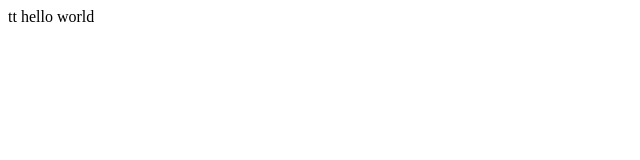
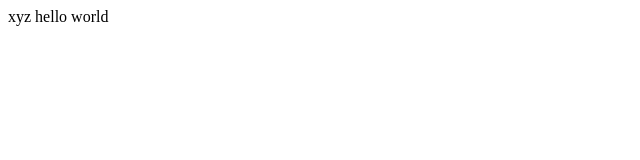
Before and after one commit to anishthapa9841/git_class, a plain HTML site: page index.html in a window 1280 px wide. Shown: the full height of the page, 0-640 px from the left. Drawn offline with Linux system fonts and the light colour scheme.

Commit message:
Update index.html
xyz added to line number second

```diff
--- a/index.html
+++ b/index.html
@@ -1,3 +1,3 @@
 <html>
-  tt
+  xyz
 hello world
```
